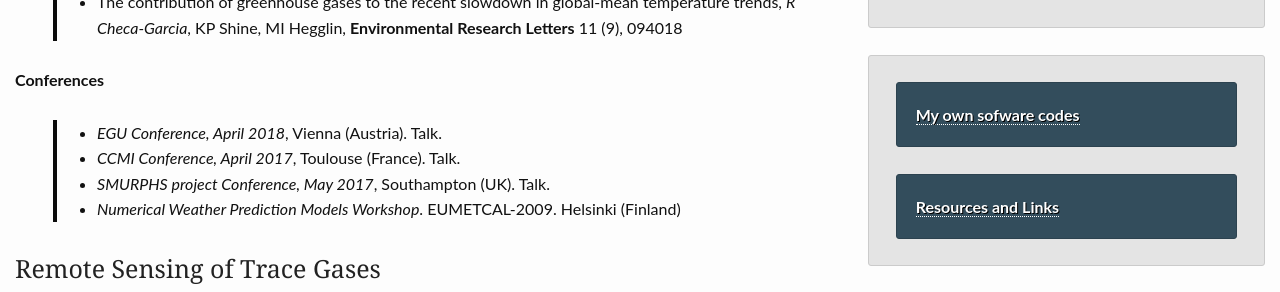
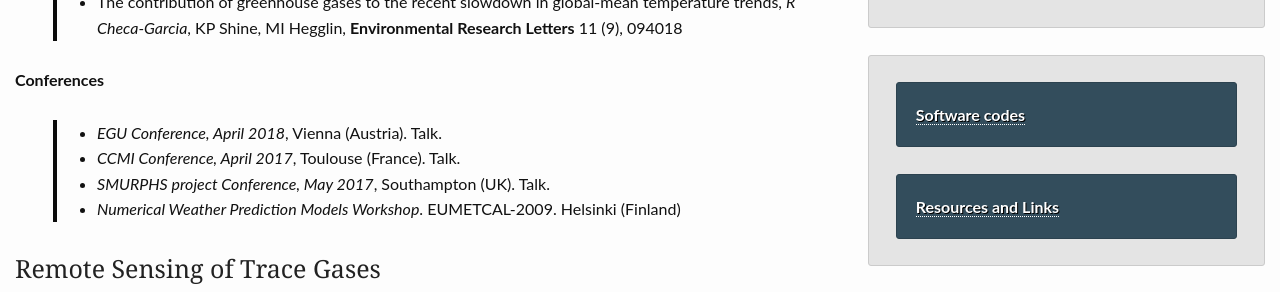
Before and after one commit to RCHG/rchg.github.io, a Jekyll site: the page built from pages/publications.md, in a window 1280 px wide and 900 px high, scrolled down 414 px. Shown: the part 155-447 px from the top of the window. Built offline with Jekyll 4.4.1, drawn with Linux system fonts in a browser that asks for light colours; nearby versions of some CDN libraries; comment, search, counter and statistics services are not loaded; some of the changed lines change nothing that is shown.

Commit message:
Update publications.md

```diff
--- a/pages/publications.md
+++ b/pages/publications.md
@@ -18,7 +18,7 @@
 
 <div class="panel radius" markdown="1">
 
-  {% include alert info=' <a href="/research/my-codes/">My own sofware codes</a>' %}
+  {% include alert info=' <a href="/research/my-codes/">Software codes</a>' %}
   {% include alert info=' <a href="/research/resources/">Resources and Links</a>' %}
 
 </div>
```
